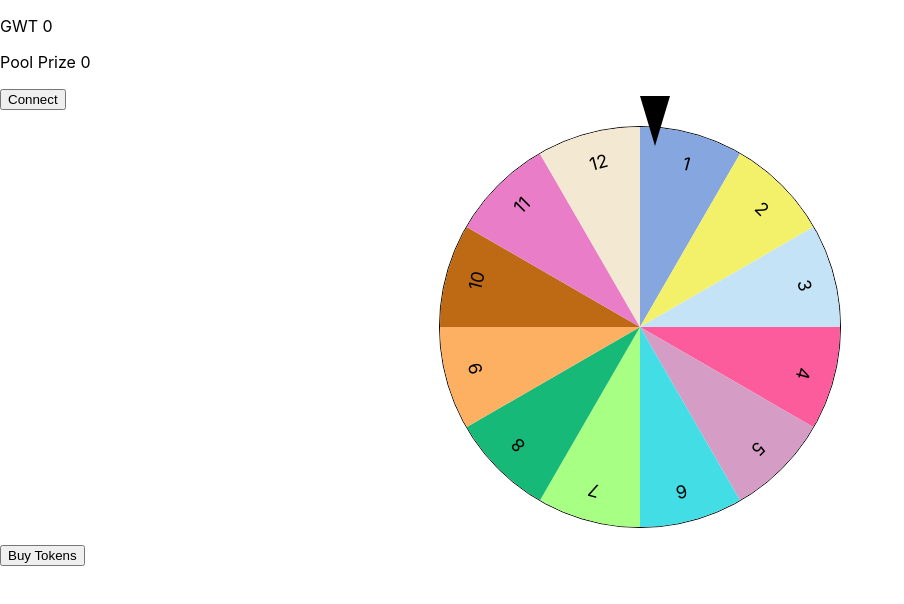
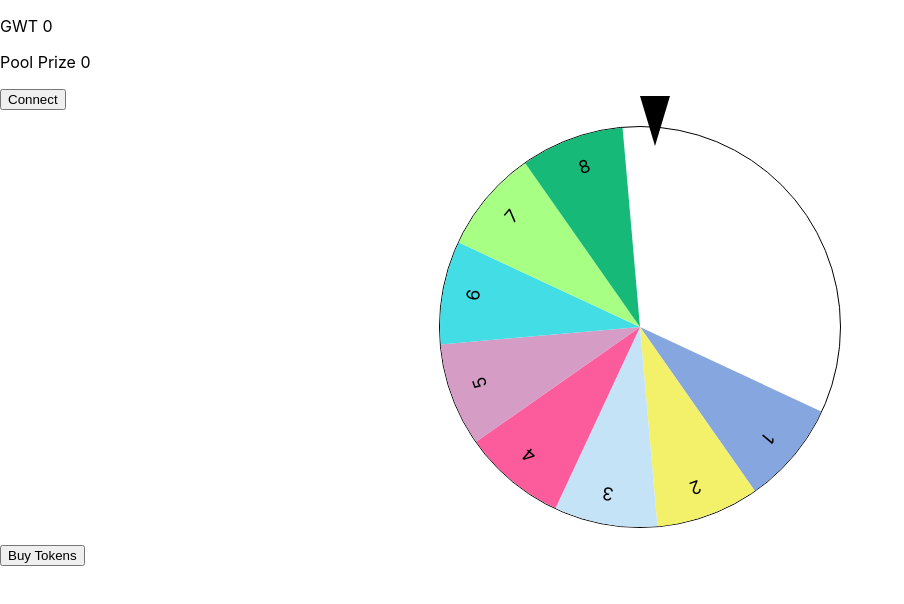
Before and after one commit to chainline-list/GoodwillSpin, a React (Create React App) app: page / in a window 1280 px wide. Shown: the top 604 px of the page, without its empty margins (0-904 px from the left). Built offline with nearby package versions, Linux system fonts and the light colour scheme; no server answers.

Commit message:
add random logic on the contract

```diff
--- a/src/App.css
+++ b/src/App.css
@@ -30,68 +30,36 @@ li:nth-child(8) .text {
   background-color: #17b978;
 }
 
-li:nth-child(9) .text {
-  background-color: #feb062;
-}
-
-li:nth-child(10) .text {
-  background-color: #be6a15;
-}
-
-li:nth-child(11) .text {
-  background-color: #ea7dc7;
-}
-
-li:nth-child(12) .text {
-  background-color: #f3e9d2;
-}
-
 li:first-child {
-  transform: rotate(0deg) skewY(-60deg);
+  transform: rotate(115deg) skewY(-60deg);
 }
 
 li:nth-child(2) {
-  transform: rotate(30deg) skewY(-60deg);
+  transform: rotate(145deg) skewY(-60deg);
 }
 
 li:nth-child(3) {
-  transform: rotate(60deg) skewY(-60deg);
+  transform: rotate(175deg) skewY(-60deg);
 }
 
 li:nth-child(4) {
-  transform: rotate(90deg) skewY(-60deg);
+  transform: rotate(205deg) skewY(-60deg);
 }
 
 li:nth-child(5) {
-  transform: rotate(120deg) skewY(-60deg);
+  transform: rotate(235deg) skewY(-60deg);
 }
 
 li:nth-child(6) {
-  transform: rotate(150deg) skewY(-60deg);
+  transform: rotate(265deg) skewY(-60deg);
 }
 
 li:nth-child(7) {
-  transform: rotate(180deg) skewY(-60deg);
+  transform: rotate(295deg) skewY(-60deg);
 }
 
 li:nth-child(8) {
-  transform: rotate(210deg) skewY(-60deg);
-}
-
-li:nth-child(9) {
-  transform: rotate(240deg) skewY(-60deg);
-}
-
-li:nth-child(10) {
-  transform: rotate(270deg) skewY(-60deg);
-}
-
-li:nth-child(11) {
-  transform: rotate(300deg) skewY(-60deg);
-}
-
-li:nth-child(12) {
-  transform: rotate(330deg) skewY(-60deg);
+  transform: rotate(325deg) skewY(-60deg);
 }
 
 .circle {
--- a/src/pages/SpinWheel.js
+++ b/src/pages/SpinWheel.js
@@ -3,11 +3,11 @@ import React, { useState } from 'react';
 function SpinWheel({ walletAddress, wheelBlockchain }) {
   const [name, setName] = useState("circle");
 
-  const startRotation = () => {
+  const startRotation = (randomNumber) => {
     setName("circle start-rotate");
     setTimeout(() => {
       setName("circle start-rotate stop-rotate");
-    }, 1900)
+    }, (1000 + (10 * +randomNumber)))
   }
 
   const buyToken = async () => {
@@ -23,7 +23,8 @@ function SpinWheel({ walletAddress, wheelBlockchain }) {
       .send({ from: walletAddress });
 
     console.log(data);
-    startRotation();
+    console.log(data.events.WonWheel.returnValues.randomNumber)
+    startRotation(data.events.WonWheel.returnValues.randomNumber);
   }
 
   return (
@@ -70,26 +71,6 @@ function SpinWheel({ walletAddress, wheelBlockchain }) {
             8
           </div>
         </li>
-        <li>
-          <div className="text">
-            9
-          </div>
-        </li>
-        <li>
-          <div className="text">
-            10
-          </div>
-        </li>
-        <li>
-          <div className="text">
-            11
-          </div>
-        </li>
-        <li>
-          <div className="text">
-            12
-          </div>
-        </li>
       </ul>
       <button onClick={buyToken}>Buy Tokens</button>
       {wheelBlockchain && <button className="spin-button" onClick={earnToken}>
```
Also changed, not shown: 1 other file (tests, documents, lock files or other folders).
